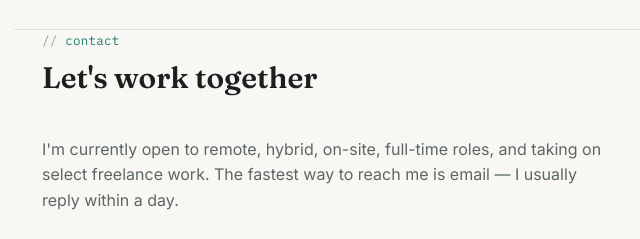
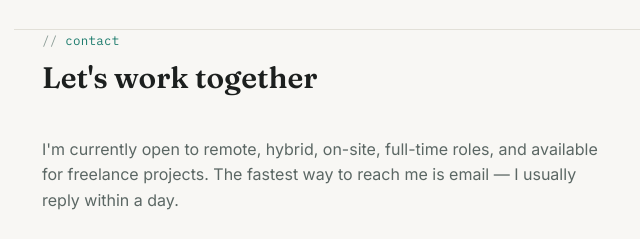
Before and after one commit to sanaullahaq/sanaullahaq.github.io, a website: page index.html in a window 1280 px wide. Shown: the part 5326-5565 px from the top of the page, 66-706 px from the left. Drawn offline with Linux system fonts and the light colour scheme.

Commit message:
update availability description for freelance projects clarity

```diff
--- a/index.html
+++ b/index.html
@@ -505,8 +505,8 @@
     </div>
 
     <p style="color: var(--ink-soft); max-width: 56ch; margin: 0 0 28px;">
-      I'm currently open to remote, hybrid, on-site, full-time roles, and taking on select freelance
-      work. The fastest way to reach me is email — I usually reply within a day.
+      I'm currently open to remote, hybrid, on-site, full-time roles, and available for freelance projects.
+      The fastest way to reach me is email — I usually reply within a day.
     </p>
 
     <div class="contact-grid">
```
